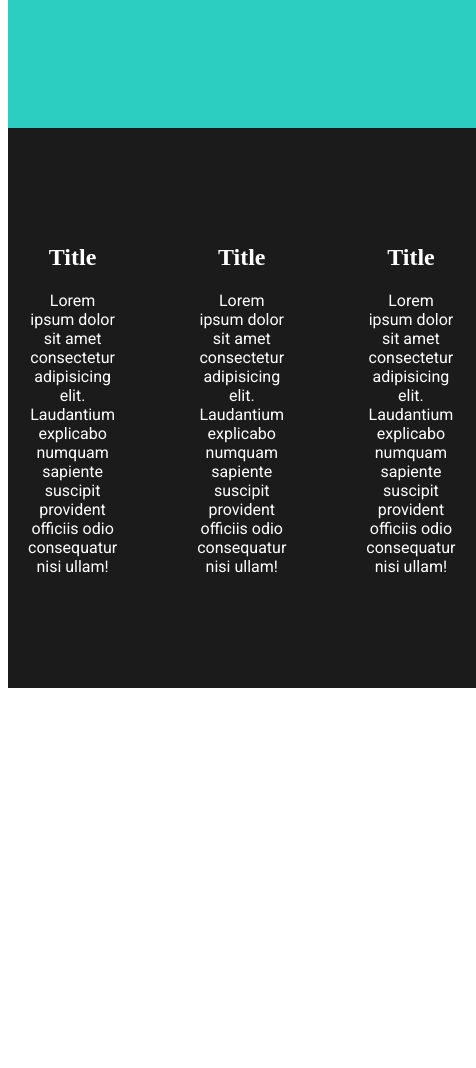
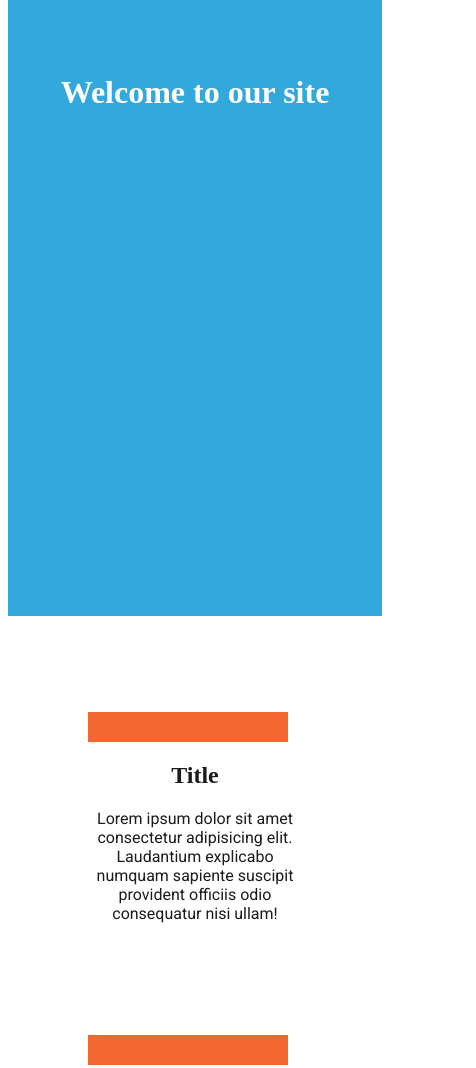
Before and after one commit to andrecastillon/First-Responsive-Website, a plain HTML site: page index.html in a window 390 px wide. Shown: the part 440-1508 px from the top of the page, 476 px wide, since content can reach past the window. Before the commit the page ends 1136 px from the top, so only its background shows below. Drawn offline with Linux system fonts and the light colour scheme; a web font is replaced by a local one.

Commit message:
added media mobile

```diff
--- a/index.html
+++ b/index.html
@@ -18,15 +18,18 @@
   <div class="container-two">
     <div class="box-one">
       <div class="box-one">
+        <p class="rectangle"></p>
         <h2>Title</h2>
         <p>Lorem ipsum dolor sit amet consectetur adipisicing elit. Laudantium explicabo numquam sapiente suscipit provident officiis odio consequatur nisi ullam!</p>
       </div>
     </div>
     <div class="box-two">
+      <p class="rectangle"></p>
       <h2>Title</h2>
       <p>Lorem ipsum dolor sit amet consectetur adipisicing elit. Laudantium explicabo numquam sapiente suscipit provident officiis odio consequatur nisi ullam!</p>
     </div>
     <div class="box-three">
+      <p class="rectangle"></p>
       <h2>Title</h2>
       <p>Lorem ipsum dolor sit amet consectetur adipisicing elit. Laudantium explicabo numquam sapiente suscipit provident officiis odio consequatur nisi ullam!</p>
     </div>
--- a/styles.css
+++ b/styles.css
@@ -20,7 +20,8 @@ body {
   justify-content: center;
   background-color: #2BCEC0;
   color: white;
-  padding-block: 6rem;
+  padding: 5rem;
+
 }
 
 .container-two {
@@ -28,16 +29,17 @@ body {
   font-weight: Regular 400;
   background-color: #1B1B1B;
   color: white;
-  padding: 20px;
   display: flex;
   text-align: center;
   gap: 5rem;
-  padding-block: 6rem;
+  padding: 5rem;
 }
 
 .box-one .box-two .box.three {
   justify-content: space-around;
   padding: 50px;
+  display: flex;
+  align-items: center;
 
 }
 
@@ -45,3 +47,26 @@ h2 {
   font-family: Baskervville;
   font-weight: Regular 400;
 }
+
+p.rectangle {
+  width: 200px;
+  height: 30px;
+  background: #F46730;
+}
+
+@media (max-width: 580px) {
+  body{
+    border: 5px;
+  }
+
+  .container-one {
+    background-color: #33A8DD;
+    padding: 5px;
+  }
+
+  .container-two {
+    background-color: white;
+    color: #1B1B1B;
+    flex-direction: column;
+  }
+}
```
